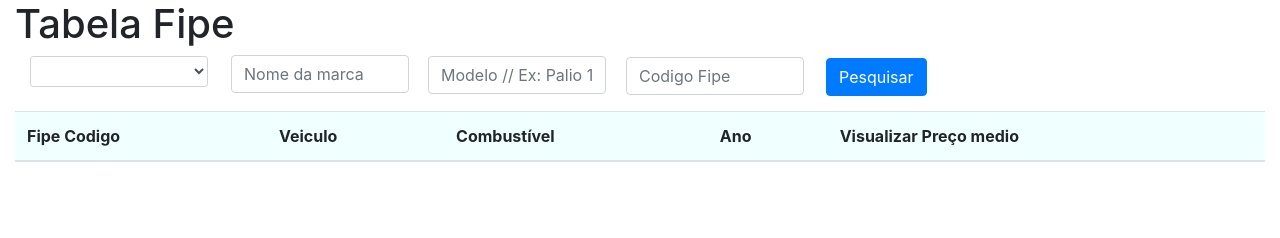
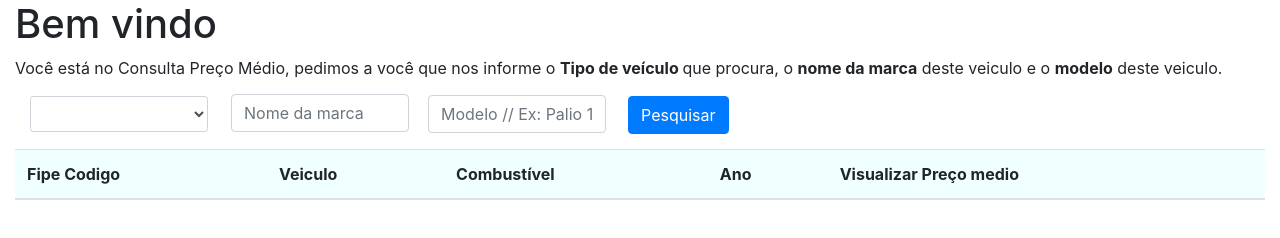
Before and after one commit to Chegerou/ConsultaTabelaFipe, a plain HTML site: page www/index.html in a window 1280 px wide. Drawn offline with nearby package versions, Linux system fonts and the light colour scheme.

Commit message:
ajustando layout com css

```diff
--- a/www/app.js
+++ b/www/app.js
@@ -1,10 +1,8 @@
 angular.module("projetoTabelaFipe", [])
     .controller("FipeCrtl", ["$scope", "VeiculoFactory", function ($scope, VeiculoFactory) {
-        $scope.titulo = "Tabela Fipe";
-
         $scope.buscarVeiculo = function () {
             $scope.ValidarCamposObrigatorios();
-            VeiculoFactory.buscarVeiculo($scope.tipoVeiculo, $scope.nomeDaMarca, $scope.fipeName, $scope.fipeCodigo).then(function (resposta) {
+            VeiculoFactory.buscarVeiculo($scope.tipoVeiculo, $scope.nomeDaMarca, $scope.fipeName).then(function (resposta) {
                 $scope.dataVeiculos = resposta;
             });
         };
@@ -19,16 +17,13 @@
         $scope.ValidarCamposObrigatorios = function () {
 
             if ($scope.tipoVeiculo == undefined)
-                $scope.tipoVeiculo = "";
+                return alert("Você deve preencher o campo Tipo Veiculo.");
 
             if ($scope.nomeDaMarca == undefined)
-                $scope.nomeDaMarca = "";
+                return alert("Você deve preencher o campo Nome da Marca.");
 
             if ($scope.fipeName == undefined)
-                $scope.fipeName = "";
-
-            if ($scope.fipeCodigo == undefined)
-                $scope.fipeCodigo = "";
+                return alert("Você deve preencher o campo Modelo.");
         }
 
 
--- a/www/css/index.css
+++ b/www/css/index.css
@@ -1,7 +1,7 @@
 .alinhar-nome-marca{
     position: absolute;
     margin-left: 201px;
-    margin-top: -32px;
+    margin-top: -38px;
 }
 
 .alinhar-modelo{
@@ -10,18 +10,16 @@
     margin-top: -53px;
 }
 
-.alinhar-codigo-fipe{
-    position: absolute;
-    margin-left: 596px;
-    margin-top: -53px;
-}
-
 .alinhar-botao-pesquisar{
     position: absolute;
-    margin-left: 811px;
+    margin-left: 613px;
     margin-top: -53px;
 }
 
 .background-tabelafipe{
     background-color: #F0FFFF;
 }
+
+.tamanho-select{
+    font-size: 17px !important;
+}
--- a/www/index.html
+++ b/www/index.html
@@ -2,21 +2,26 @@
 <html ng-app="projetoTabelaFipe">
     <head>
         <meta charset="UTF-8">
-        <title>Consulta Tabela Fipe</title>
+        <title>Consulta Preço Médio</title>
     </head>
     <body ng-controller="FipeCrtl">
 
         <div>
             <div class="col-md-12">
-                <h1>{{titulo}}</h1>
+                <h1>Bem vindo</h1>
 
+                <p>Você está no Consulta Preço Médio, pedimos a você que nos
+                    informe o <strong> Tipo de veículo </strong> que procura, o
+                    <strong>nome da marca</strong> deste veiculo e o <strong>modelo</strong>
+                    deste veiculo.</p>
                 <!--TIPO VEICULO INICIO-->
                 <div class="col-md-2">
                     <select name="tipoVeiculoSelect" placeholder="Tipo de
                         veiculo"
                         class="form-control
-                        form-control-sm" ng-model="tipoVeiculo">
-                        <option class="dropdown-item" value="carros">Carros</option>
+                        form-control-sm tamanho-select" ng-model="tipoVeiculo">
+                        <option class="dropdown-item"
+                            value="carros">Carros</option>
                         <option class="dropdown-item" value="motos">Motos</option>
                         <option class="dropdown-item" value="caminhoes">Caminhões</option>
                     </select>
@@ -33,13 +38,6 @@
                 <div class="form-group col-md-2 alinhar-modelo">
                     <input type="text" class="form-control" ng-model="fipeName"
                         placeholder="Modelo // Ex: Palio 1.0">
-                </div>
-
-                <!--CODIGO FIPE INICIO-->
-                <div class="form-group col-md-2 alinhar-codigo-fipe">
-                    <input type="text" class="form-control"
-                        ng-model="fipeCodigo"
-                        placeholder="Codigo Fipe">
                 </div>
 
                 <button class="btn btn-primary alinhar-botao-pesquisar"
--- a/www/services/factory.js
+++ b/www/services/factory.js
@@ -1,10 +1,10 @@
 angular.module("projetoTabelaFipe")
     .factory("VeiculoFactory", function ($q, $http) {
         return {
-            buscarVeiculo: function (tipoVeiculo, nomeDaMarca, fipeName, fipeCodigo) {
+            buscarVeiculo: function (tipoVeiculo, nomeDaMarca, fipeName) {
                 var promessa = $q.defer();
                 var url = "https://localhost:44375/api/TabelaFipe/RetornarVeiculo?tipoVeiculo=" + tipoVeiculo
-                    + "&nomeDaMarca=" + nomeDaMarca + "&fipeName=" + fipeName + "&fipeCodigo=" + fipeCodigo;
+                    + "&nomeDaMarca=" + nomeDaMarca + "&fipeName=" + fipeName;
 
                 $http.get(url).then(
                     function (sucess) {
@@ -12,7 +12,7 @@
                         console.log(sucess);
                     },
                     function (error) {
-                        console.log(erro);
+                        return alert(error);
                     }
                 );
                 return promessa.promise;
@@ -28,7 +28,7 @@
                         console.log(sucess);
                     },
                     function (error) {
-                        console.log(erro);
+                        return alert(error);
                     }
                 );
                 return promessa.promise;
```
Also changed, not shown: 5 other files.
